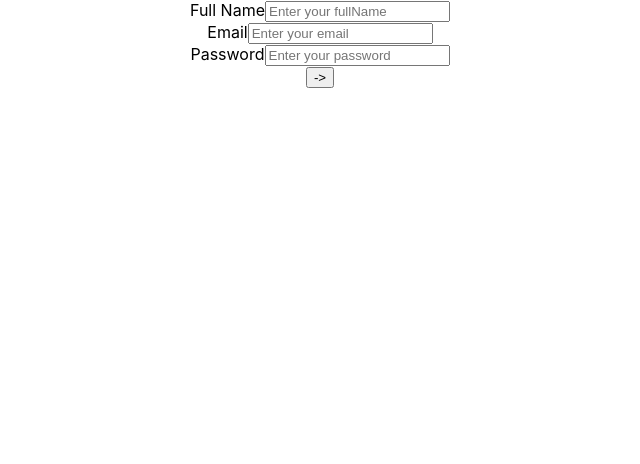
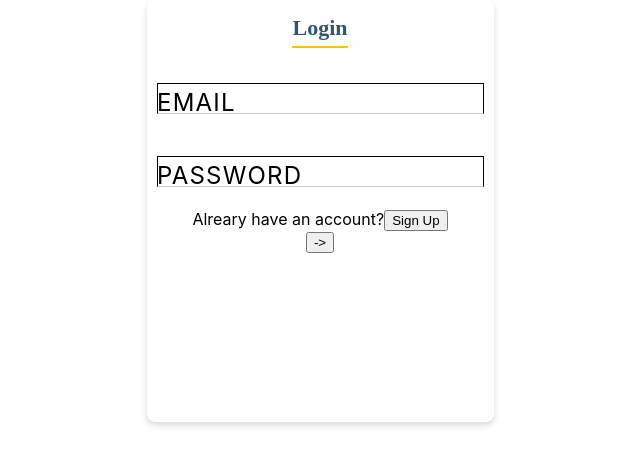
Before and after one commit to Akhigbe-E/bus-seat-reservation-frontend, a React (Create React App) app: page / in a window 1280 px wide. Shown: the top 464 px of the page, without its empty margins (320-960 px from the left). Built offline with nearby package versions, Linux system fonts and the light colour scheme.

Commit message:
Auth input field added

```diff
--- /dev/null
+++ b/src/Components/Authentication/Authentication.css
@@ -0,0 +1,25 @@
+.auth-form {
+  background-color: white;
+  padding: 15px 10px;
+  border-radius: 8px;
+  width: 327px;
+  height: 392px;
+  margin: 0 auto;
+  box-shadow: 0px 3px 6px rgba(0, 0, 0, 0.151);
+}
+.auth-form-head {
+  border: 0px;
+  border-bottom: 2px #ffc010 solid;
+  color: #305570;
+  display: inline-block;
+  font-size: 22px;
+  font-family: "Century Gothic";
+  padding-bottom: 5px;
+  margin-bottom: 15px;
+  margin-top: 0px;
+}
+
+.auth-form-input {
+  margin-bottom: 22px;
+  text-align: left;
+}
--- a/src/Components/Authentication/Authentication.js
+++ b/src/Components/Authentication/Authentication.js
@@ -1,5 +1,6 @@
 import React, { useState } from "react";
 import { InputField } from "../Reusables/Reusable";
+import "./Authentication.css";
 
 export const Authentication = () => {
   const [state, setState] = useState({
@@ -9,36 +10,42 @@ export const Authentication = () => {
     hasAccount: true
   });
 
+  // Destructure state to get the properties
+  const { fullName, email, password, hasAccount } = state;
+
   //User's details to be submitted
   let userDetails = { fullName: "", email: "", password: "" };
-
-  // Destructure state to get the properties
-  const { fullName, email, password, hasAccount } = state;
 
   // Update input field value
   const updateValue = ({ value }, name) => {
     setState({ ...state, [name]: value });
   };
 
+  //Select details to submit based on hasAccount
   const handleClick = e => {
     e.preventDefault();
-    //Select details to submit based on hasAccount
     hasAccount
       ? (userDetails = { email, password })
       : (userDetails = { fullName, email, password });
+    console.log("reachable");
+    // sumbitUserDetails(userDetails);
   };
 
-  // If Login is selected, it'll check the login DB and take required data from the state
+  // If Login is selected, it'll send userDetails to the login DB
   return (
     <div>
+      <div className="auth-form">
+        <h3 className="auth-form-head">{hasAccount ? "Login" : "Sign Up"}</h3>
+
         <InputField
           name="fullName"
           type="fullName"
           label="Full Name"
-        hidden={hasAccount}
           placeHolder="Enter your fullName"
           inputValue={fullName}
           handleChange={updateValue}
+          display={hasAccount ? "none" : ""}
+          className="auth-form-input"
         />
 
         <InputField
@@ -48,8 +55,8 @@ export const Authentication = () => {
           placeHolder="Enter your email"
           inputValue={email}
           handleChange={updateValue}
+          className="auth-form-input"
         />
-
         <InputField
           name="password"
           type="password"
@@ -57,9 +64,26 @@ export const Authentication = () => {
           placeHolder="Enter your password"
           inputValue={password}
           handleChange={updateValue}
+          className="auth-form-input"
         />
-
-      <button onClick={handleClick}>-></button>
+        <div>
+          Alreary have an account?
+          <button
+            className="text-button"
+            style={{ display: !hasAccount ? "none" : "inline" }}
+            onClick={() => {
+              setState({ ...state, hasAccount: false });
+            }}
+          >
+            Sign Up
+          </button>
+        </div>
+        <div>
+          <button className="auth-button" onClick={handleClick}>
+            ->
+          </button>
+        </div>
+      </div>
     </div>
   );
 };
--- a/src/Components/Reusables/Reusable.css
+++ b/src/Components/Reusables/Reusable.css
@@ -0,0 +1,81 @@
+/**
+* Make the field a flex-container, reverse the order so label is on top.
+*/
+
+.field {
+  display: flex;
+  flex-flow: column-reverse;
+  margin-bottom: 1em;
+}
+/**
+  * Add a transition to the label and input.
+  * I'm not even sure that touch-action: manipulation works on
+  * inputs, but hey, it's new and cool and could remove the
+  * pesky delay.
+  */
+label,
+input {
+  transition: all 0.2s;
+  touch-action: manipulation;
+}
+
+input {
+  font-size: 1.5em;
+  border: 1px solid black;
+  border-bottom: 1px solid #ccc;
+  font-family: inherit;
+  -webkit-appearance: none;
+  border-radius: 0;
+  padding: 0;
+  padding-left: 5px;
+  cursor: text;
+}
+
+input:focus {
+  outline: 0;
+  border-bottom: 1px solid #666;
+}
+
+label {
+  text-transform: uppercase;
+  letter-spacing: 0.05em;
+}
+/**
+  * Translate down and scale the label up to cover the placeholder,
+  * when following an input (with placeholder-shown support).
+  * Also make sure the label is only on one row, at max 2/3rds of the
+  * field—to make sure it scales properly and doesn't wrap.
+  */
+input:placeholder-shown + label {
+  cursor: text;
+  max-width: 66.66%;
+  white-space: nowrap;
+  overflow: hidden;
+  text-overflow: ellipsis;
+  transform-origin: left bottom;
+  transform: translate(0, 2.125rem) scale(1.5);
+}
+/**
+  * By default, the placeholder should be transparent. Also, it should
+  * inherit the transition.
+  */
+::-webkit-input-placeholder {
+  opacity: 0;
+  transition: inherit;
+}
+/**
+  * Show the placeholder when the input is focused.
+  */
+input:focus::-webkit-input-placeholder {
+  opacity: 1;
+}
+/**
+  * When the element is focused, remove the label transform.
+  * Also, do this when the placeholder is _not_ shown, i.e. when
+  * there's something in the input at all.
+  */
+input:not(:placeholder-shown) + label,
+input:focus + label {
+  transform: translate(0, 0) scale(1);
+  cursor: pointer;
+}
--- a/src/Components/Reusables/Reusable.js
+++ b/src/Components/Reusables/Reusable.js
@@ -1,4 +1,5 @@
 import React from "react";
+import "./Reusable.css";
 
 export const InputField = ({
   name,
@@ -6,19 +7,22 @@ export const InputField = ({
   placeHolder,
   type,
   inputValue,
-  handleChange
+  handleChange,
+  display
 }) => {
   return (
-    <div className="input-field">
-      <label>{label}</label>
+    <div style={{ display }} className="field auth-form-input">
       <input
         type={type}
+        id={name}
+        name={name}
         placeholder={placeHolder}
         value={inputValue}
         onChange={({ target }) => {
           handleChange(target, name);
         }}
       />
+      <label for={name}>{label}</label>
     </div>
   );
 };
```
Also changed, not shown: src/Components/Authentication/Form/Form.js (added). Lines whose indentation alone changed are shown as unchanged.
